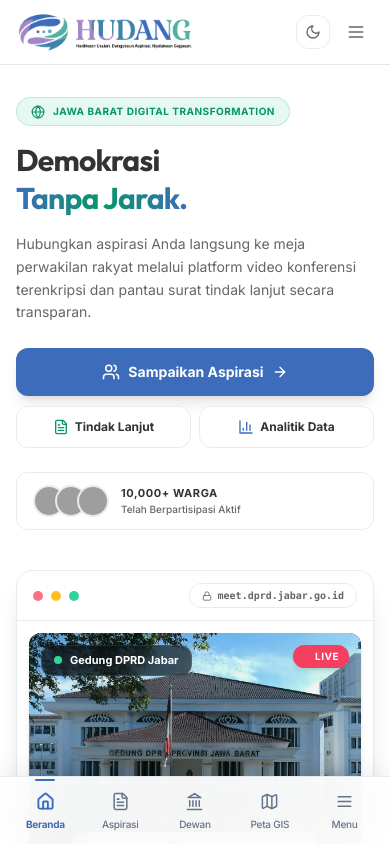
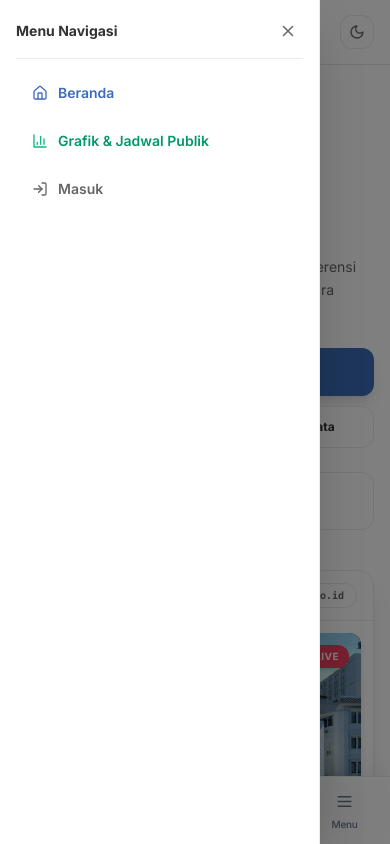
Before and after one commit to adrian-dev-art/ketemu-dewan-jabar, a Next.js app in the folder frontend/: page / in a window 390 px wide. Both pictures are taken after a click on the button "Menu". Shown: the top 844 px of the page. Built offline with nearby package versions, Linux system fonts and the light colour scheme; no server answers; grey boxes are pictures that could not be loaded.

Commit message:
refactor(ui): remove redundant burger menu icon from top header in mobile view, rely on MobileBottomNav drawer

```diff
--- a/frontend/components/AppNavigationShell.tsx
+++ b/frontend/components/AppNavigationShell.tsx
@@ -1,10 +1,12 @@
 "use client";
 
-import React from "react";
+import React, { useState } from "react";
 import { usePathname } from "next/navigation";
+import { X } from "lucide-react";
 import BrandingHeader from "@/components/BrandingHeader";
 import FloatingSidebar from "@/components/FloatingSidebar";
 import MobileBottomNav from "@/components/MobileBottomNav";
+import Navbar from "@/components/Navbar";
 
 interface AppNavigationShellProps {
   children: React.ReactNode;
@@ -12,6 +14,7 @@ interface AppNavigationShellProps {
 
 export default function AppNavigationShell({ children }: AppNavigationShellProps) {
   const pathname = usePathname();
+  const [publicMenuOpen, setPublicMenuOpen] = useState(false);
 
   // 1. Video Conference Room: Full Screen without any navigation
   if (pathname?.startsWith("/room")) {
@@ -54,7 +57,32 @@ export default function AppNavigationShell({ children }: AppNavigationShellProps
       <main id="main-content" className="flex-grow flex flex-col pb-20 md:pb-0">
         {children}
       </main>
-      <MobileBottomNav />
+      <MobileBottomNav onOpenMenu={() => setPublicMenuOpen(true)} />
+
+      {/* Public Mobile Drawer */}
+      {publicMenuOpen && (
+        <div className="md:hidden fixed inset-0 z-50 flex">
+          <div
+            className="fixed inset-0 bg-black/50 transition-opacity"
+            onClick={() => setPublicMenuOpen(false)}
+          />
+          <div className="relative flex-1 flex flex-col max-w-xs w-full bg-card shadow-2xl border-r border-border h-full p-4">
+            <div className="flex items-center justify-between pb-3 border-b border-border mb-3">
+              <span className="font-bold text-sm">Menu Navigasi</span>
+              <button
+                onClick={() => setPublicMenuOpen(false)}
+                className="p-1.5 rounded-lg text-muted-foreground hover:bg-muted"
+                aria-label="Tutup menu"
+              >
+                <X size={18} />
+              </button>
+            </div>
+            <div onClick={() => setPublicMenuOpen(false)} className="flex flex-col gap-1">
+              <Navbar mobileMode />
+            </div>
+          </div>
+        </div>
+      )}
     </div>
   );
 }
--- a/frontend/components/BrandingHeader.tsx
+++ b/frontend/components/BrandingHeader.tsx
@@ -4,32 +4,12 @@ import Link from "next/link";
 import Navbar from "@/components/Navbar";
 import ThemeToggle from "@/components/ThemeToggle";
 import { useSettings } from "@/context/SettingsContext";
-import { useState, useEffect, useRef } from "react";
-import { Menu, X } from "lucide-react";
 
 export default function BrandingHeader() {
   const { settings } = useSettings();
-  const [mobileOpen, setMobileOpen] = useState(false);
-  const navRef = useRef<HTMLDivElement>(null);
-
-  // Close on outside click
-  useEffect(() => {
-    const handler = (e: MouseEvent) => {
-      if (navRef.current && !navRef.current.contains(e.target as Node)) {
-        setMobileOpen(false);
-      }
-    };
-    if (mobileOpen) document.addEventListener("mousedown", handler);
-    return () => document.removeEventListener("mousedown", handler);
-  }, [mobileOpen]);
-
-  // Close on route change
-  useEffect(() => {
-    setMobileOpen(false);
-  }, []);
 
   return (
-    <header className="sticky top-0 z-40 w-full bg-background/90 backdrop-blur-md border-b border-border/60" ref={navRef}>
+    <header className="sticky top-0 z-40 w-full bg-background/90 backdrop-blur-md border-b border-border/60">
       {/* Main bar */}
       <div className="max-w-7xl mx-auto px-4 sm:px-6 h-16 flex items-center justify-between gap-3">
         {/* Brand */}
@@ -70,29 +50,9 @@ export default function BrandingHeader() {
           <ThemeToggle />
         </nav>
 
-        {/* Mobile: ThemeToggle always visible + hamburger */}
+        {/* Mobile: ThemeToggle only (navigation provided by MobileBottomNav) */}
         <div className="flex items-center gap-2 md:hidden">
           <ThemeToggle />
-          <button
-            id="mobile-menu-toggle"
-            aria-label={mobileOpen ? "Tutup menu" : "Buka menu"}
-            aria-expanded={mobileOpen}
-            onClick={() => setMobileOpen((p) => !p)}
-            className="p-2 rounded-lg text-muted-foreground hover:text-foreground hover:bg-muted transition-colors"
-          >
-            {mobileOpen ? <X size={20} /> : <Menu size={20} />}
-          </button>
-        </div>
-      </div>
-
-      {/* Mobile dropdown */}
-      <div
-        className={`md:hidden overflow-hidden transition-all duration-300 ease-in-out ${
-          mobileOpen ? "max-h-80 opacity-100" : "max-h-0 opacity-0"
-        }`}
-      >
-        <div className="px-4 pb-4 pt-2 border-t border-border/50 flex flex-col gap-1">
-          <Navbar mobileMode />
         </div>
       </div>
     </header>
--- a/frontend/components/FloatingSidebar.tsx
+++ b/frontend/components/FloatingSidebar.tsx
@@ -431,13 +431,6 @@ export default function FloatingSidebar() {
 
           <div className="flex items-center gap-1.5 shrink-0">
             <ThemeToggle />
-            <button
-              onClick={() => setMobileOpen(!mobileOpen)}
-              aria-label={mobileOpen ? "Tutup menu" : "Buka menu"}
-              className="h-10 w-10 flex items-center justify-center rounded-xl text-slate-600 dark:text-slate-300 hover:text-foreground hover:bg-slate-100 dark:hover:bg-neutral-800 transition-colors border border-slate-200 dark:border-neutral-800 shrink-0"
-            >
-              {mobileOpen ? <X size={18} /> : <Menu size={18} />}
-            </button>
           </div>
         </header>
       </div>
```
